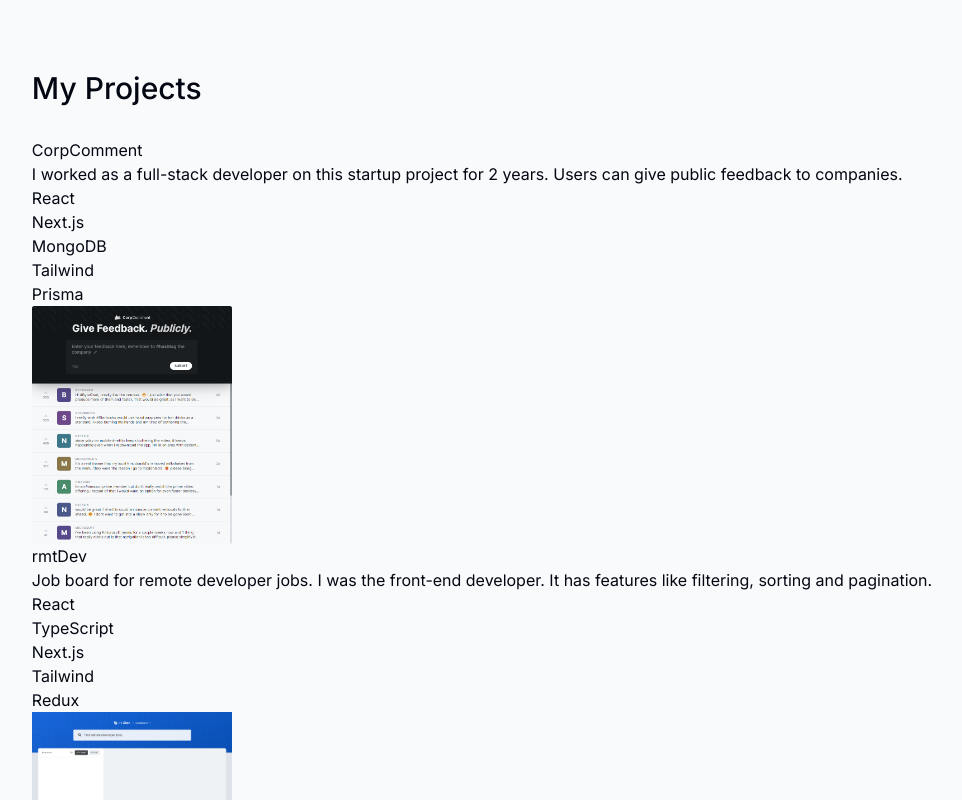
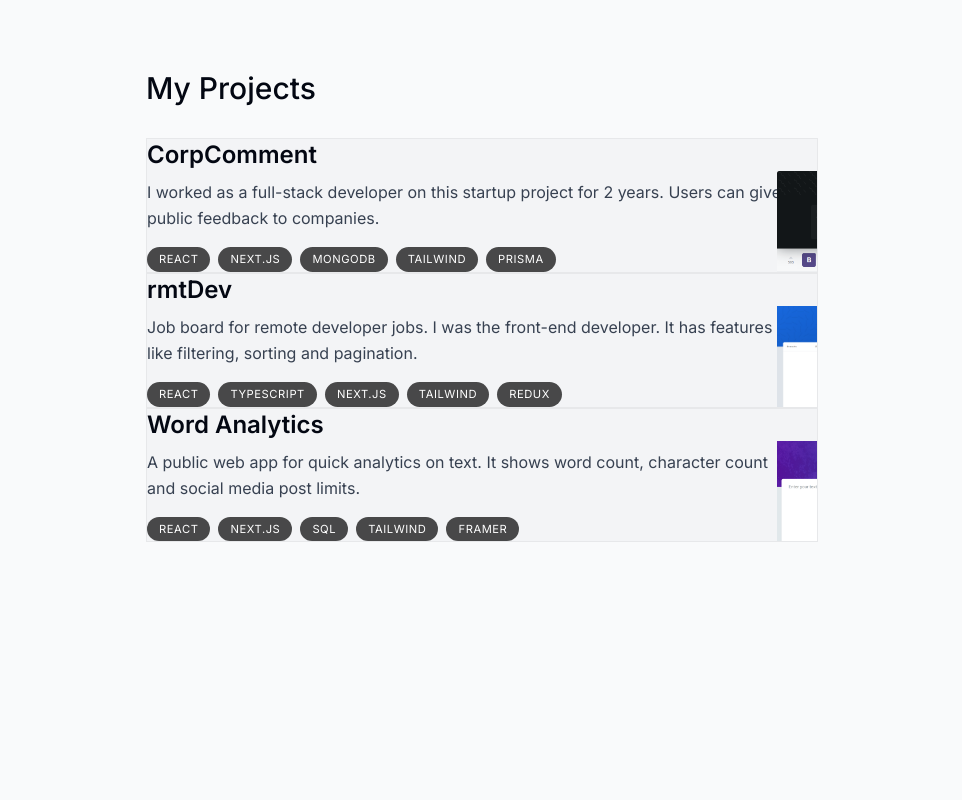
Before and after one commit to istiakmahmud0/my-portfolio, a Next.js app: page / in a window 1280 px wide. Shown: the part 1280-2080 px from the top of the page, without its empty margins (158-1120 px from the left). After the commit the page ends 1822 px from the top, so only its background shows below. Built offline with nearby package versions, Linux system fonts and the light colour scheme.

Commit message:
wip: project section

```diff
--- a/components/Projects.tsx
+++ b/components/Projects.tsx
@@ -24,15 +24,29 @@
 
 const Project = ({ title, description, tags, imageUrl }: projectDataProps) => {
   return (
-    <section>
-      <h3>{title}</h3>
-      <p>{description}</p>
-      <ul>
-        {tags.map((tag, index) => (
-          <li key={index}>{tag}</li>
-        ))}
-      </ul>
-      <Image src={imageUrl} width={`200`} height={`200`} alt="" />
+    <section className="bg-gray-100 max-w-[42rem] border border-black/5 overflow-hidden sm:pr-8 relative">
+      <div>
+        <h3 className="text-2xl font-semibold">{title}</h3>
+        <p className="mt-2 leading-relaxed text-gray-700">{description}</p>
+        <ul className="flex gap-2 mt-4 flex-wrap">
+          {tags.map((tag, index) => (
+            <li
+              key={index}
+              className="bg-black/[0.7] px-3 py-1 text-[0.7rem] uppercase text-white tracking-wider rounded-full"
+            >
+              {tag}
+            </li>
+          ))}
+        </ul>
+      </div>
+      <Image
+        src={imageUrl}
+        width={`200`}
+        height={`200`}
+        alt="Project"
+        quality={95}
+        className="absolute -right-40 top-8"
+      />
     </section>
   );
 };
```
